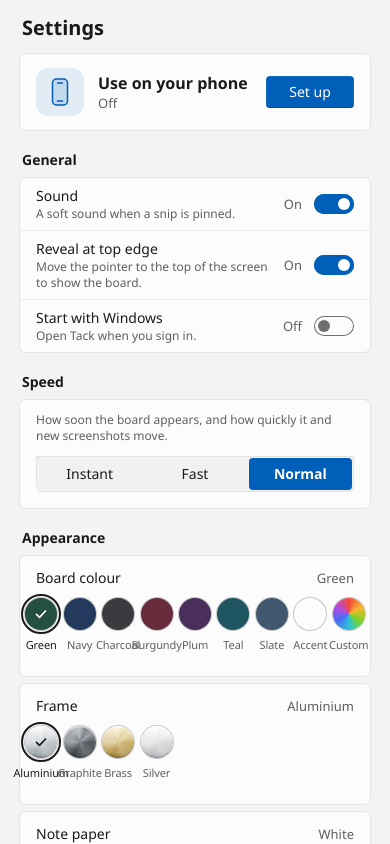
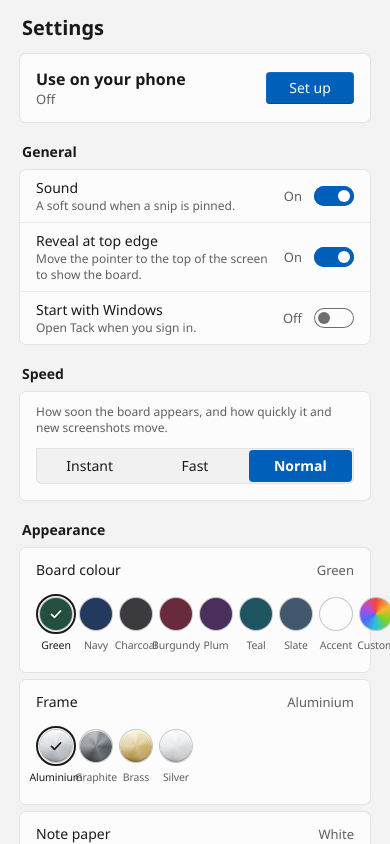
Before and after one commit to prajjwalyd/tack, a website with bundled scripts: page ui/dev/settings-preview.html in a window 390 px wide. Built offline with nearby package versions, Linux system fonts and the light colour scheme.

Commit message:
Settings: align the appearance swatches with the card text, drop the phone icon from the card

```diff
--- a/ui/scripts/settings/sections/phone.js
+++ b/ui/scripts/settings/sections/phone.js
@@ -1,8 +1,6 @@
 // Use on your phone: the card at the top of Settings. It says how the phone
 // link stands (the PhoneState in `api.phone`) and holds one button that opens
 // the phone page, where the switch, the QR code and the allowed devices are.
-
-import { PHONE_SVG } from "../../phone-icon.js";
 
 /** What the card says until the backend has answered (or if it cannot). */
 const TAGLINE = "See your board on your phone, over NetBird.";
@@ -37,7 +35,6 @@ export function mount(host, api) {
   host.setAttribute("aria-labelledby", "phone-title");
   host.innerHTML = `
     <div class="card hero-card">
-      <span class="tile" aria-hidden="true">${PHONE_SVG}</span>
       <div class="hero-text">
         <h2 class="hero-title" id="phone-title" tabindex="-1">Use on your phone</h2>
         <p class="row-desc" id="phone-status"></p>
--- a/ui/styles/settings.css
+++ b/ui/styles/settings.css
@@ -58,12 +58,12 @@ h1:focus, .group-title:focus, .hero-title:focus { outline: none; }
 /* ---- the phone card: the one thing at the top ---- */
 .hero-card {
   display: grid;
-  grid-template-columns: auto 1fr auto;
+  grid-template-columns: 1fr auto;
   align-items: center;
-  column-gap: 14px;
+  column-gap: 12px;
   padding: 14px 16px;
 }
-/* The phone icon's tile, on the card and the phone page. */
+/* The phone icon's tile, on the phone page. */
 .tile {
   display: grid;
   place-items: center;
@@ -228,26 +228,29 @@ kbd {
 .group > .card + .card { margin-top: 8px; }
 /* One grid for every row of swatches: nine columns, the most the board colours
    need, so a swatch of the frame or the paper sits exactly under the colour
-   of the same place. Wider than the block's text, so the longest names
-   (Burgundy, Aluminium) fit under their swatch. */
+   of the same place. A column is the swatch with the room for its selection
+   ring (32 + 2 x 4), spread over the block's text width: the first ring starts
+   where the title starts, the last ends where the name of the choice ends. */
 .swatches {
   display: grid;
-  grid-template-columns: repeat(9, minmax(0, 1fr));
-  margin: 0 -14px;
+  grid-template-columns: repeat(9, 40px);
+  justify-content: space-between;
 }
-.swatch-cell { position: relative; min-width: 0; }
+.swatch-cell { position: relative; }
+/* The button is wider than its column, so the names (Burgundy, Aluminium) fit and the hover reaches past the ring. */
 .swatch {
   display: flex;
   flex-direction: column;
   align-items: center;
   gap: 8px;
-  width: 100%;
-  padding: 10px 0 8px;
+  width: calc(100% + 10px);
+  margin-inline: -5px;
+  padding: 6px 0 4px;
   border: 0;
   border-radius: 6px;
   background: transparent;
   color: var(--ink-2);
-  font: 400 11px/14px var(--font-small);
+  font: 400 10.5px/14px var(--font-small);
   letter-spacing: -.1px;
   white-space: nowrap;
   cursor: default;
@@ -293,9 +296,9 @@ kbd {
 .note-chip {
   display: grid;
   place-items: center;
-  width: 40px;
+  width: 32px;
   height: 32px;
-  border-radius: 3px;
+  border-radius: 4px;
   background:
     linear-gradient(180deg,
       transparent 7px, rgba(222, 72, 72, .62) 7px, rgba(222, 72, 72, .62) 8px, transparent 8px,
@@ -316,7 +319,7 @@ kbd {
 /* The system colour picker anchors to this, over the custom swatch's colour. */
 .picker {
   position: absolute;
-  top: 10px;
+  top: 6px;
   left: 50%;
   width: 32px;
   height: 32px;
```
